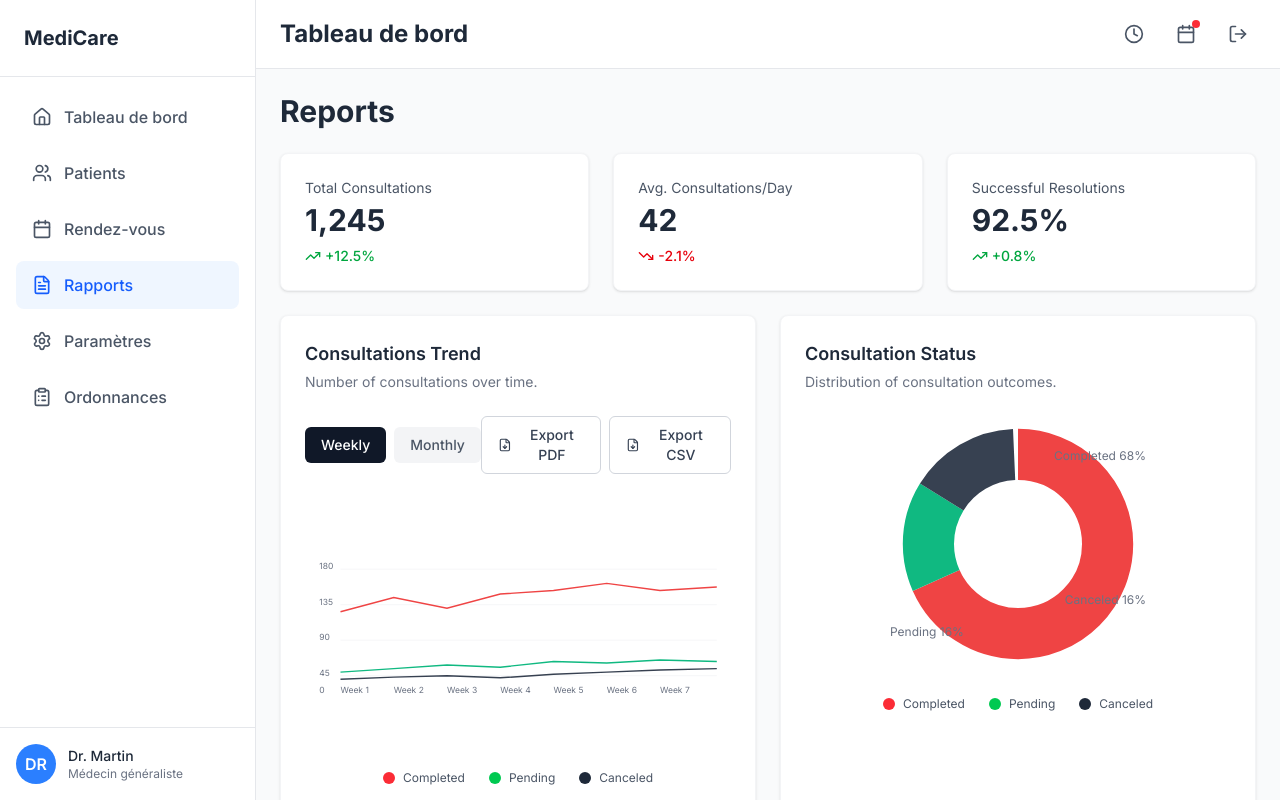
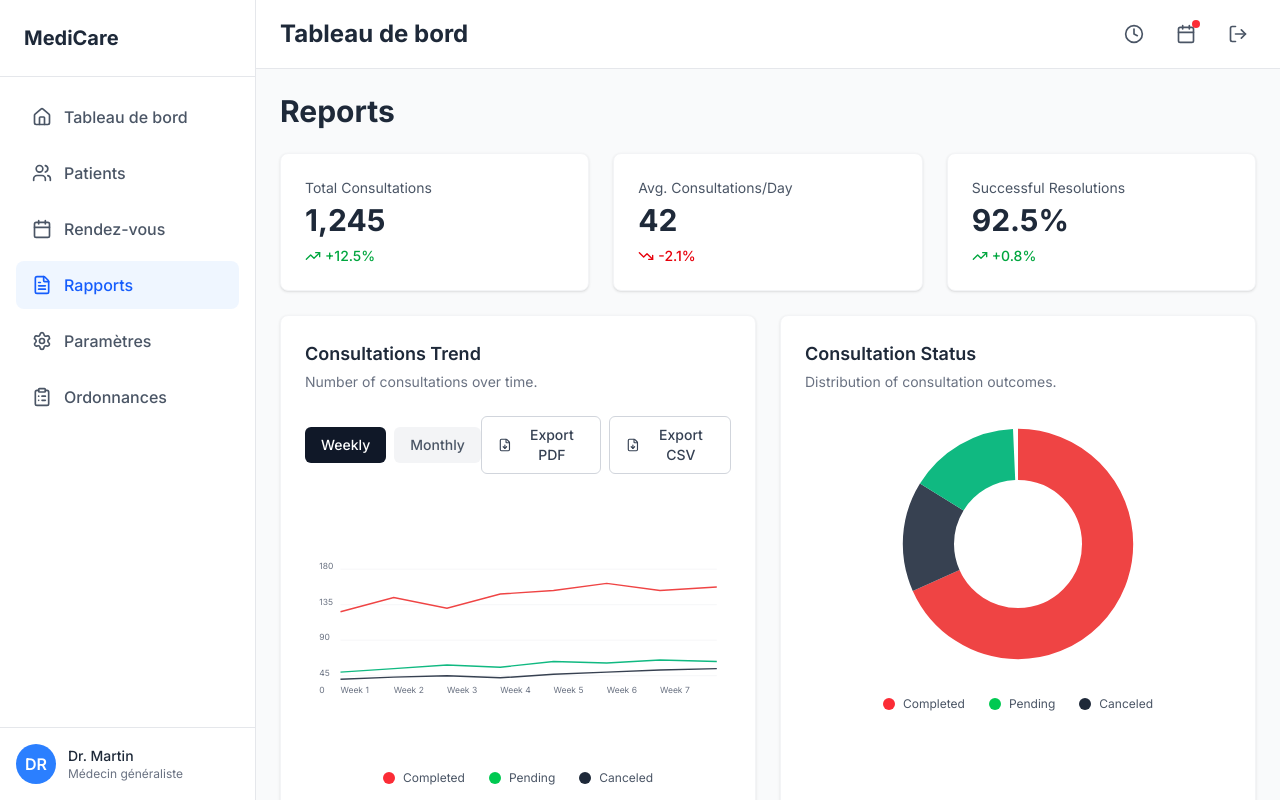
Before and after one commit to chaimatria/Patient_management_system, a Next.js app: page /website/reports in a window 1280 px wide. Built offline with nearby package versions, Linux system fonts and the light colour scheme; sample sign-in values are in the browser's storage.

Commit message:
fea: implementing the reports page

```diff
--- a/app/website/reports/components/ConsultationStatus.js
+++ b/app/website/reports/components/ConsultationStatus.js
@@ -9,9 +9,9 @@ export default function ConsultationStatus() {
 
       {/* Donut Chart */}
       <div className="flex items-center justify-center mb-6">
-        <div className="relative w-64 h-64">
-          <svg viewBox="0 0 200 200" className="transform -rotate-90">
-            {/* Completed - 68% */}
+        <div className="relative w-64 h-64 flex items-center justify-center">
+          <svg viewBox="0 0 200 200" className="transform -rotate-90 w-full h-full">
+            {/* Completed - 68% (Red) - starts at top */}
             <circle
               cx="100"
               cy="100"
@@ -22,7 +22,18 @@ export default function ConsultationStatus() {
               strokeDasharray="300 1000"
               strokeDashoffset="0"
             />
-            {/* Pending - 16% */}
+            {/* Canceled - 16% (Gray) - after completed */}
+            <circle
+              cx="100"
+              cy="100"
+              r="70"
+              fill="none"
+              stroke="#374151"
+              strokeWidth="40"
+              strokeDasharray="68 1000"
+              strokeDashoffset="-300"
+            />
+            {/* Pending - 16% (Green) - last segment */}
             <circle
               cx="100"
               cy="100"
@@ -31,31 +42,9 @@ export default function ConsultationStatus() {
               stroke="#10b981"
               strokeWidth="40"
               strokeDasharray="68 1000"
-              strokeDashoffset="-300"
-            />
-            {/* Canceled - 16% */}
-            <circle
-              cx="100"
-              cy="100"
-              r="70"
-              fill="none"
-              stroke="#374151"
-              strokeWidth="40"
-              strokeDasharray="68 1000"
               strokeDashoffset="-368"
             />
           </svg>
-
-          {/* Labels */}
-          <div className="absolute top-8 right-0 text-right">
-            <p className="text-xs text-gray-500">Completed 68%</p>
-          </div>
-          <div className="absolute bottom-16 right-0 text-right">
-            <p className="text-xs text-gray-500">Canceled 16%</p>
-          </div>
-          <div className="absolute bottom-8 left-0">
-            <p className="text-xs text-gray-500">Pending 16%</p>
-          </div>
         </div>
       </div>
 
```
